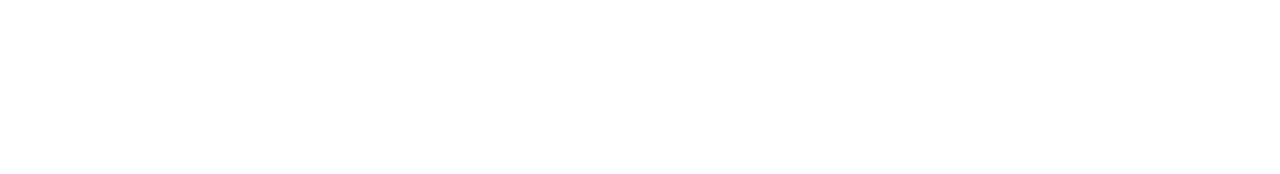
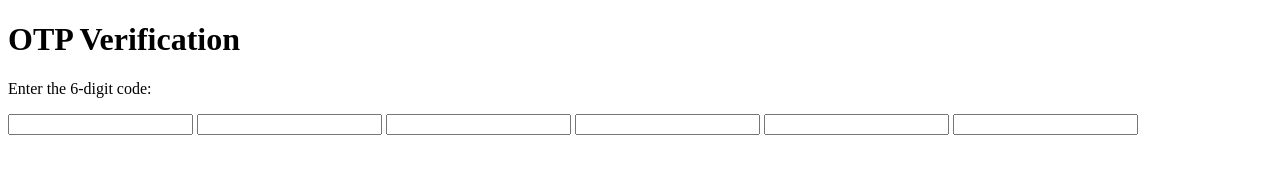
Before and after one commit to acciojob/OTP-JYOTIPATIL-hub, a website: page main.html in a window 1280 px wide. Drawn offline with Linux system fonts and the light colour scheme.

Commit message:
created a submission

```diff
--- a/main.html
+++ b/main.html
@@ -1,16 +1,27 @@
 <!DOCTYPE html>
-
-<html>
-
+<html lang="en">
 <head>
-	<link rel="stylesheet" href="styles.css">
+    <meta charset="UTF-8">
+    <meta name="viewport" content="width=device-width, initial-scale=1.0">
+    <title>OTP Verification</title>
+    <style>
+        .code-container {
+            /* Add any styling for the input container here */
+        }
+        .code {
+            /* Add any styling for the input fields here */
+        }
+    </style>
 </head>
-
 <body>
-	<!-- the entire body must be written by student -->
-    <script type="text/javascript" src="./script.js">
-</script>
-
+    <h1 id="verification_heading">OTP Verification</h1>
+    <p id="verification_subtext">Enter the 6-digit code:</p>
+    <input type="text" class="code" maxlength="1">
+    <input type="text" class="code" maxlength="1">
+    <input type="text" class="code" maxlength="1">
+    <input type="text" class="code" maxlength="1">
+    <input type="text" class="code" maxlength="1">
+    <input type="text" class="code" maxlength="1">
+    <!-- Add more input fields if needed -->
 </body>
-
 </html>
```
